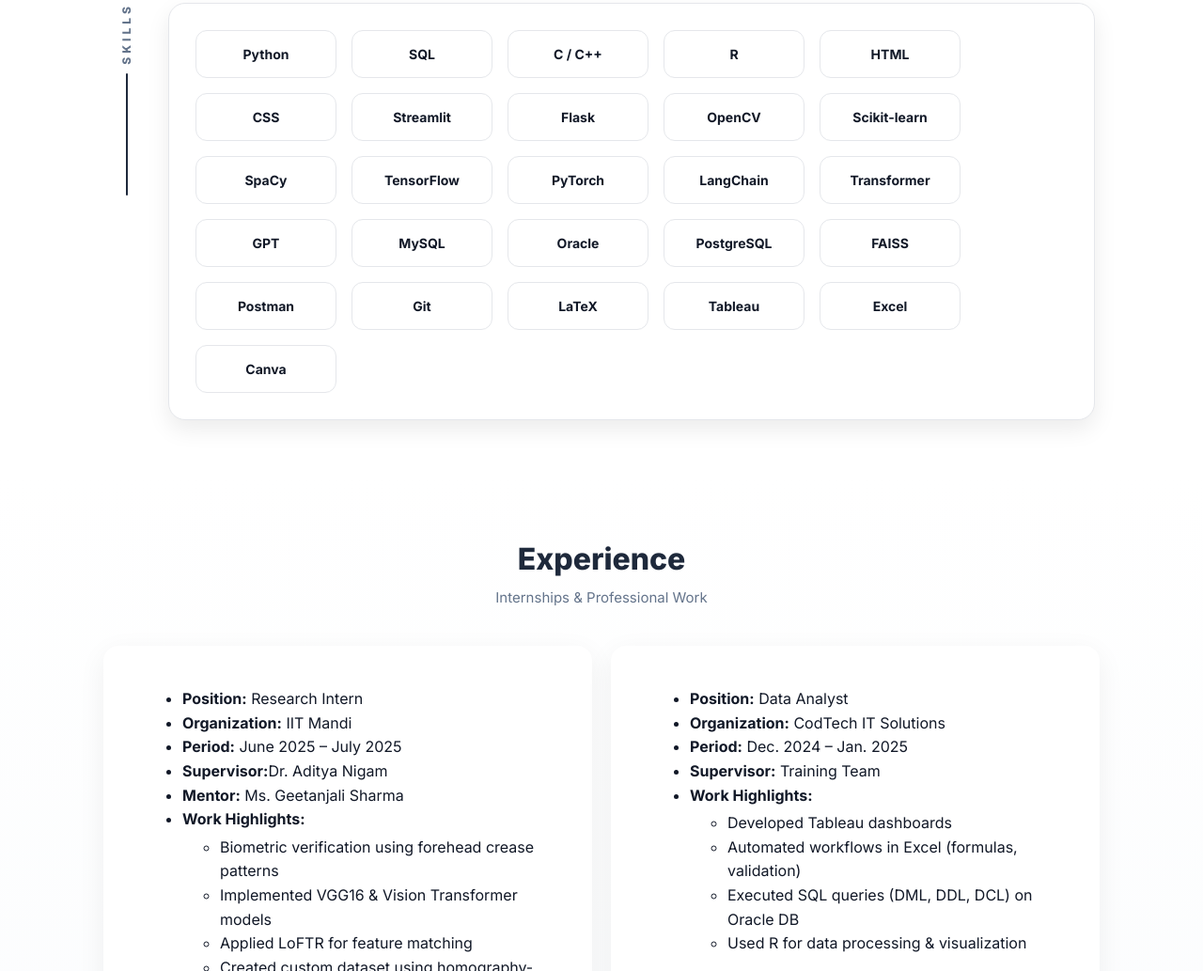
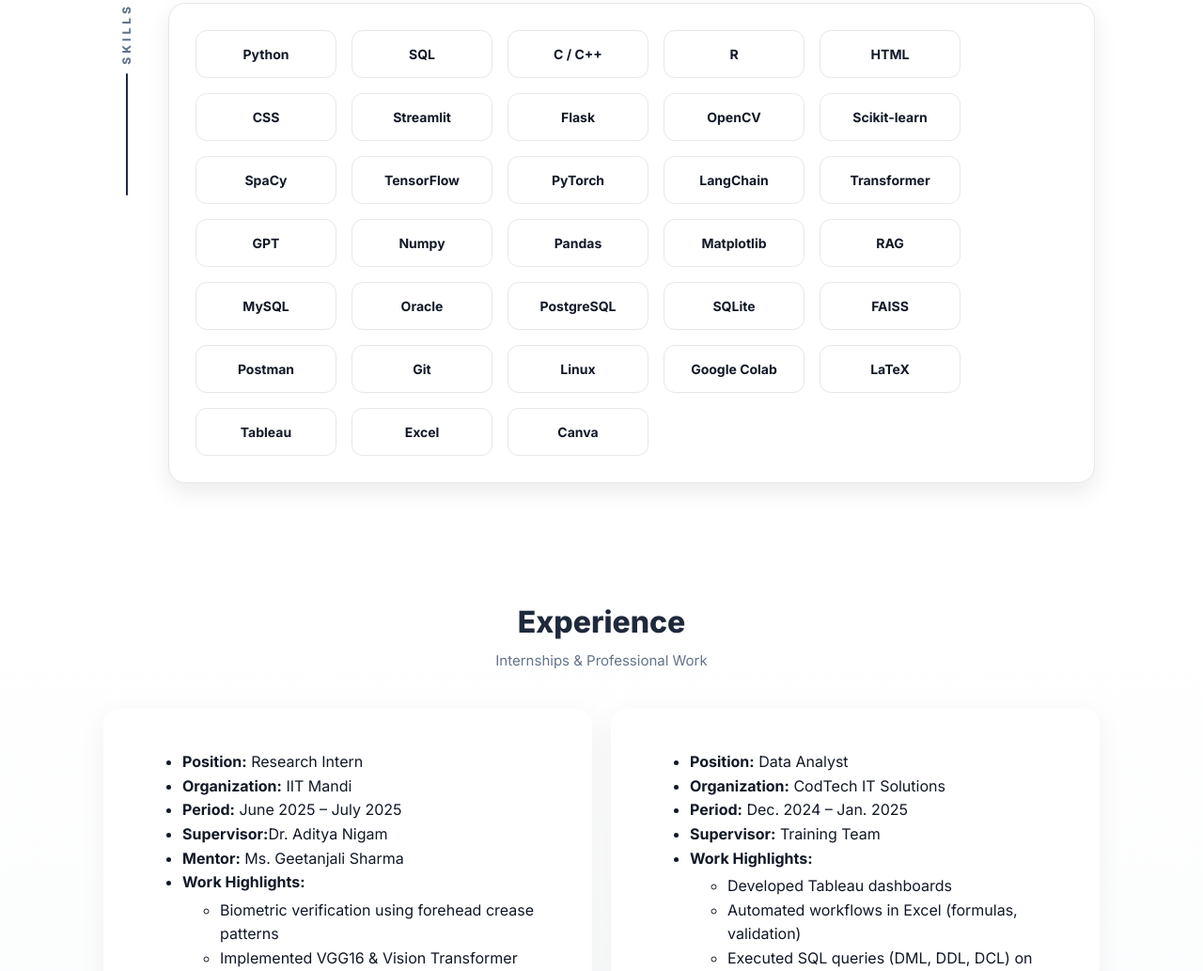
Before and after one commit to MANISHKUMAR1234567890/my_portfolio, a plain HTML site: page index.html in a window 1280 px wide. Shown: the part 4689-5722 px from the top of the page at 94% size. Drawn offline with Linux system fonts and the light colour scheme.

Commit message:
Update index.html

```diff
--- a/index.html
+++ b/index.html
@@ -1021,14 +1021,21 @@
           <div class="skill-block">LangChain</div>
           <div class="skill-block">Transformer</div>
           <div class="skill-block">GPT</div>
+          <div class="skill-block">Numpy</div>
+          <div class="skill-block">Pandas</div>
+          <div class="skill-block">Matplotlib</div>
+          <div class="skill-block">RAG</div>
 
           <!-- Databases & Tools -->
           <div class="skill-block">MySQL</div>
           <div class="skill-block">Oracle</div>
           <div class="skill-block">PostgreSQL</div>
+          <div class="skill-block">SQLite</div>
           <div class="skill-block">FAISS</div>
           <div class="skill-block">Postman</div>
           <div class="skill-block">Git</div>
+          <div class="skill-block">Linux</div>
+          <div class="skill-block">Google Colab</div>
           <div class="skill-block">LaTeX</div>
           <div class="skill-block">Tableau</div>
           <div class="skill-block">Excel</div>
@@ -1432,6 +1439,7 @@
           <input type="text" name="_honey" style="display:none">
           <input type="hidden" name="_next" value="https://manishkumar1234567890.github.io/my_portfolio/">
 
+
           <div class="form-row">
             <label for="name" class="form-label">Your Name</label>
             <input id="name" name="name" class="form-input" type="text" required placeholder="Your name">
```
